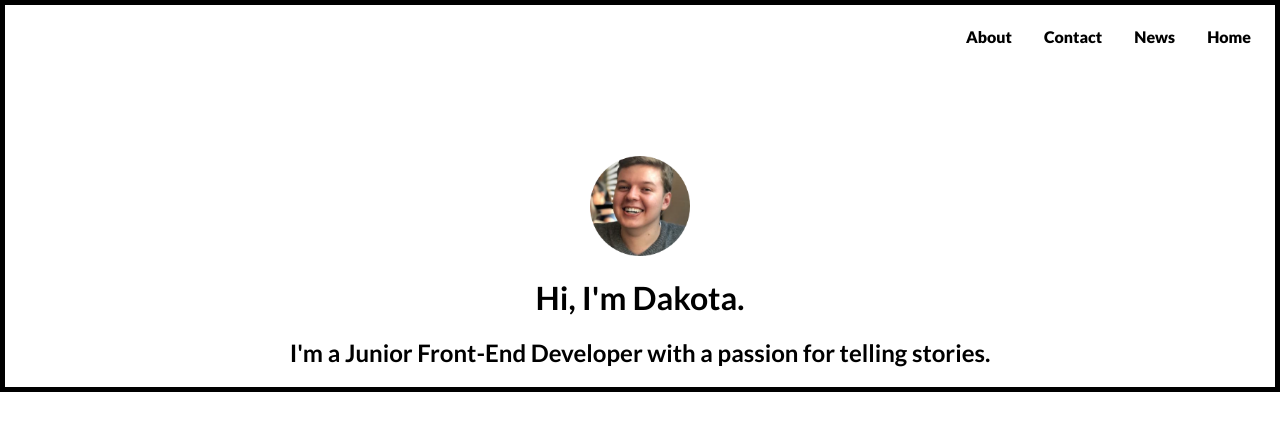
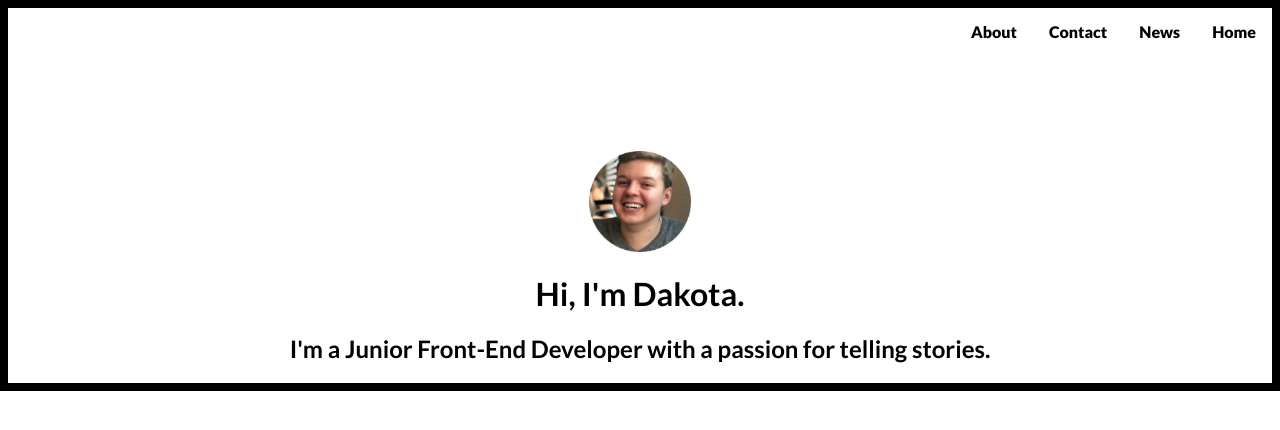
Before and after one commit to DakSit/Personal-Website, a plain HTML site: page index.html in a window 1280 px wide. Drawn offline with Linux system fonts and the light colour scheme.

Commit message:
Update PersonalWebsite.css

```diff
--- a/css/PersonalWebsite.css
+++ b/css/PersonalWebsite.css
@@ -1,8 +1,7 @@
-html{
-    border: solid;
-    border-width: thick;
+body {
+    border: 8px solid #000;
+    margin: 0;
 }
-
 
 .personal-img {
   margin-top: 6em;
```
